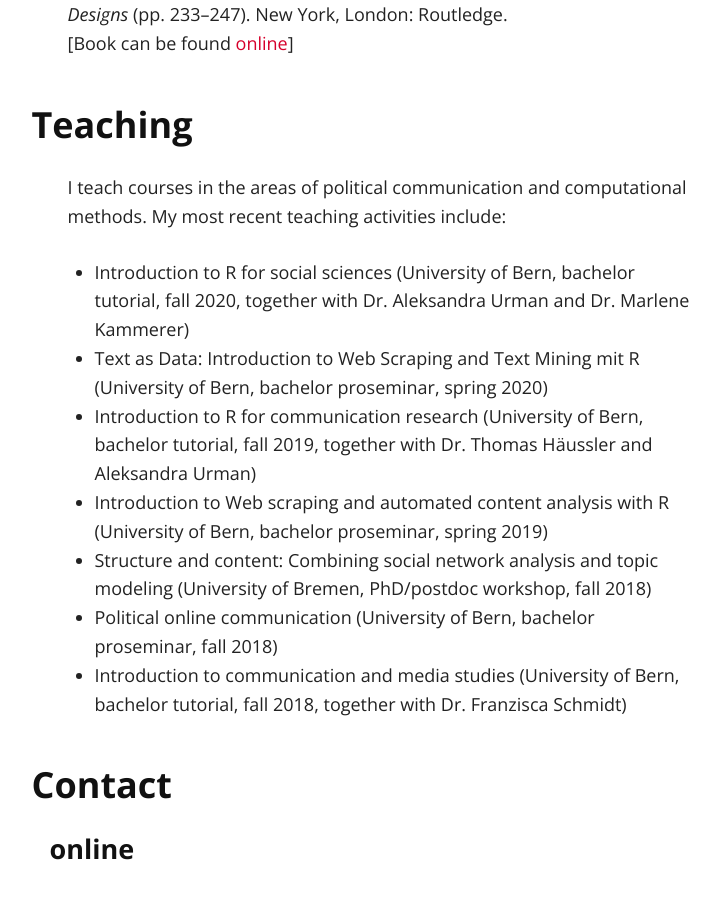
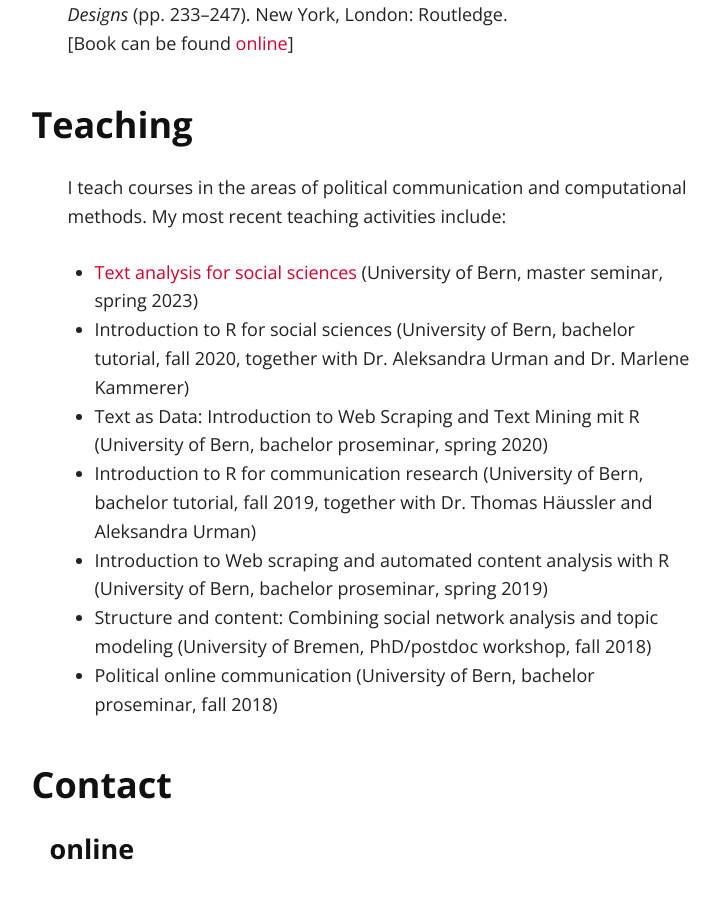
Before and after one commit to ureber/ureber.github.io, a Jekyll site: the page built from index.md, in a window 1280 px wide and 900 px high, scrolled down 4898 px. Shown: the whole window, without its empty margins (260-980 px from the left). Built offline with Jekyll 4.4.1, drawn with Linux system fonts in a browser that asks for light colours; our own code applies the rules of GitHub Pages for plain Markdown files.

Commit message:
Syllabus Textanalyse

```diff
--- a/index.md
+++ b/index.md
@@ -70,13 +70,13 @@ Adam, S., Häussler, T., Schmid-Petri, H., & Reber, U. (2016). Identifying and A
 
 I teach courses in the areas of political communication and computational methods. My most recent teaching activities include:
 
+* [Text analysis for social sciences](/assets/2023-05-09_Textanalyse_Syllabus.pdf) (University of Bern, master seminar, spring 2023)
 * Introduction to R for social sciences (University of Bern, bachelor tutorial, fall 2020, together with Dr. Aleksandra Urman and Dr. Marlene Kammerer)
 * Text as Data: Introduction to Web Scraping and Text Mining mit R (University of Bern, bachelor proseminar, spring 2020)
 * Introduction to R for communication research (University of Bern, bachelor tutorial, fall 2019, together with Dr. Thomas Häussler and Aleksandra Urman)
 * Introduction to Web scraping and automated content analysis with R (University of Bern, bachelor proseminar, spring 2019)
 * Structure and content: Combining social network analysis and topic modeling (University of Bremen, PhD/postdoc workshop, fall 2018)
 * Political online communication (University of Bern, bachelor proseminar, fall 2018)
-* Introduction to communication and media studies (University of Bern, bachelor tutorial, fall 2018, together with Dr. Franzisca Schmidt)
 
 ### <a name="contact"></a>Contact
 
```
Also changed, not shown: 1 other file.
